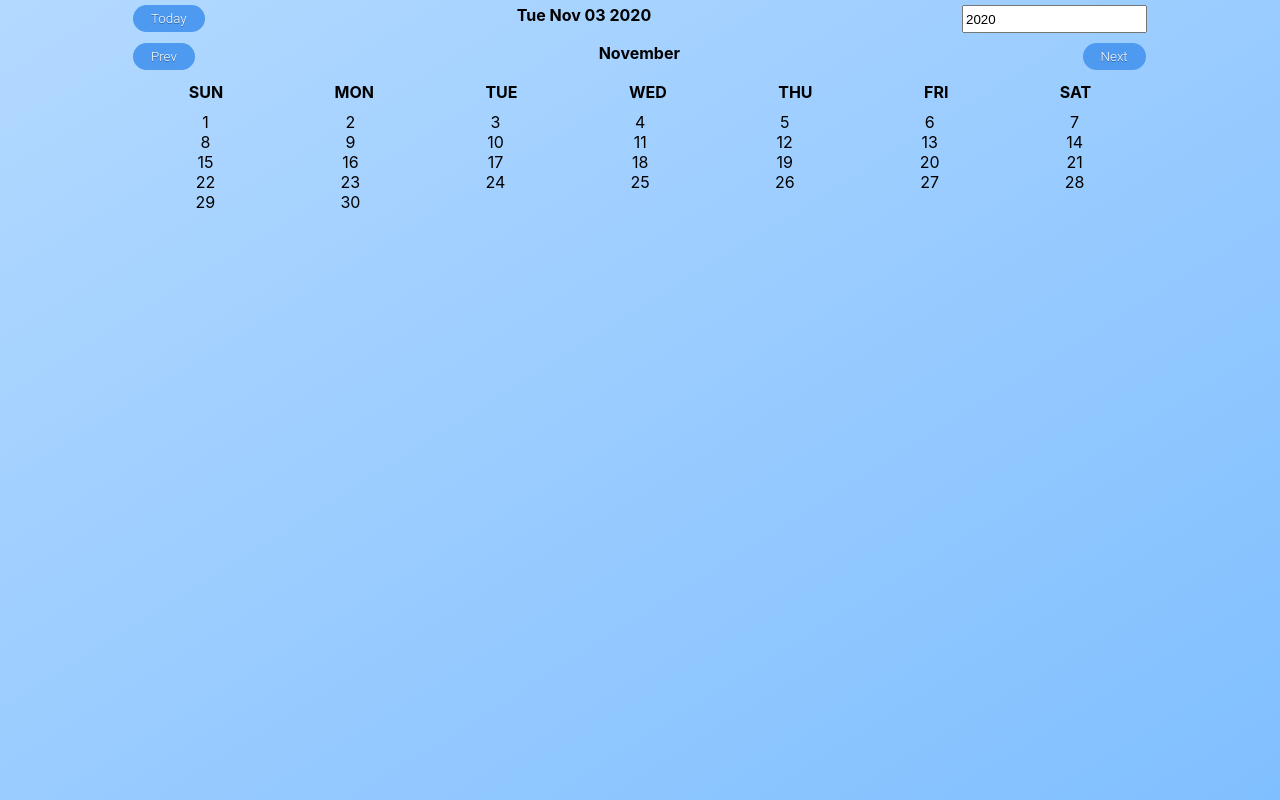
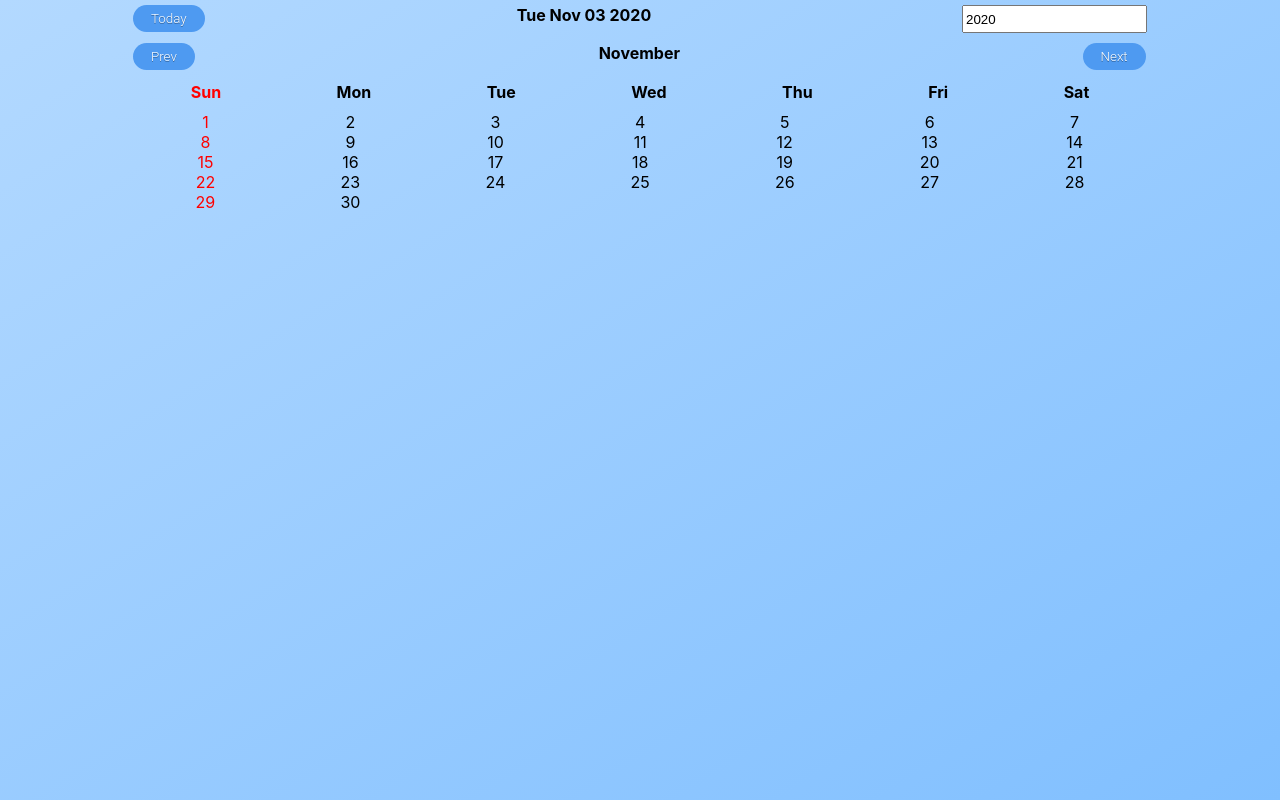
Before and after one commit to sunilsv26/Calander, a React (Create React App) app: page / in a window 1280 px wide. Built offline with nearby package versions, Linux system fonts and the light colour scheme.

Commit message:
#17 rendered sunadya as red color

```diff
--- a/src/components/calander/datesHolder/date.js
+++ b/src/components/calander/datesHolder/date.js
@@ -5,7 +5,7 @@ import classes from './date.module.css';
 const dates = (props)=>{
     return(
         <div className={classes.Dates}>
-            {props.dates.map(date=><div key={date}>{date}</div>)}
+            {props.dates.map((date,index)=><div style={{color:(index%7===0)? "red":'none'}} key={index}>{date}</div>)}
         </div>
     )
 }
--- a/src/components/calander/dayHeader/day.js
+++ b/src/components/calander/dayHeader/day.js
@@ -5,13 +5,13 @@ import classes from './day.module.css';
 const day = ()=>{
     return(
         <div className={classes.Day}>
-            <div>SUN</div>
-            <div>MON</div>
-            <div>TUE</div>
-            <div>WED</div>
-            <div>THU</div>
-            <div>FRI</div>
-            <div>SAT</div>
+            <div style={{color:'red'}}>Sun</div>
+            <div>Mon</div>
+            <div>Tue</div>
+            <div>Wed</div>
+            <div>Thu</div>
+            <div>Fri</div>
+            <div>Sat</div>
         </div>
     )
 }
```
